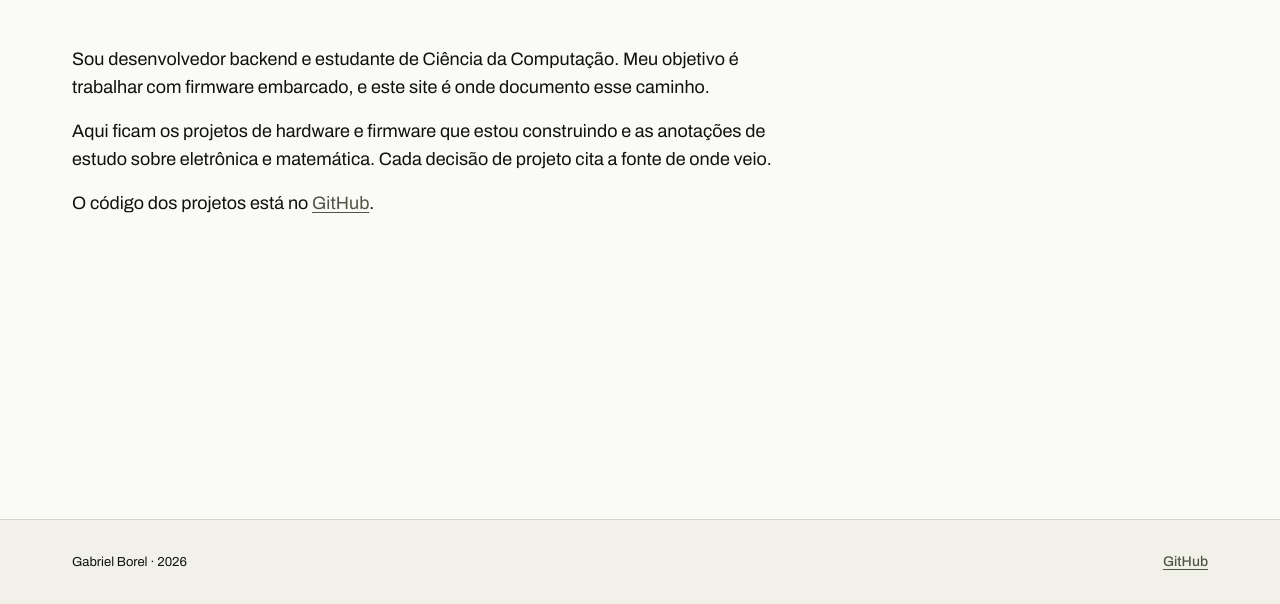
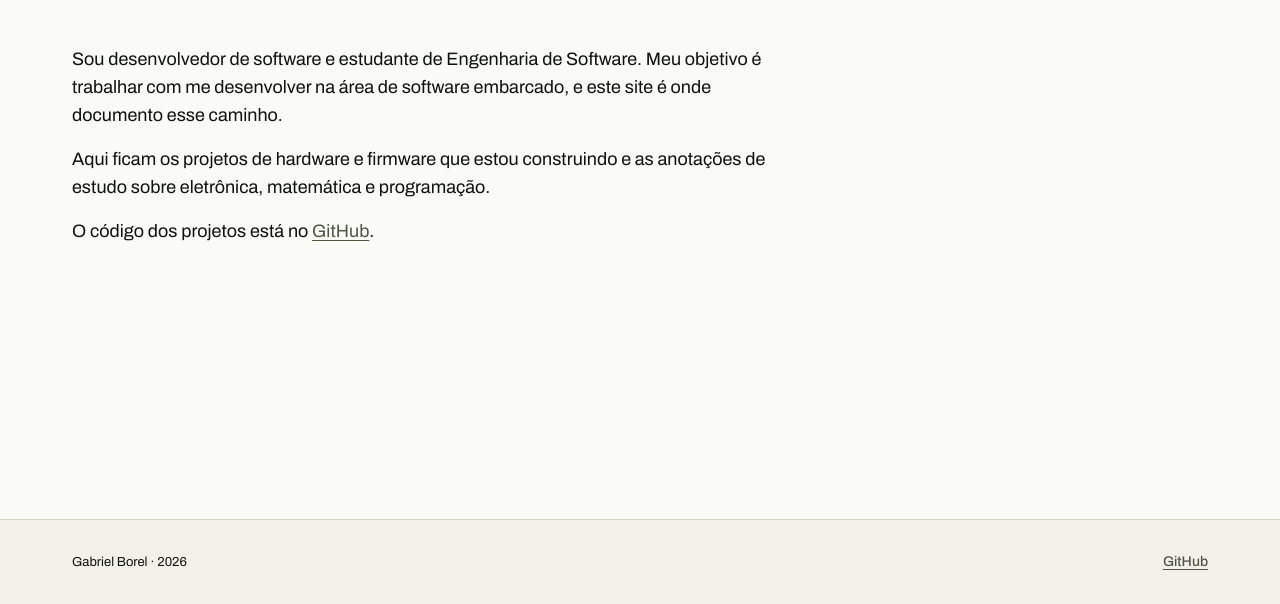
Before and after one commit to gabrielborel/mywebsite, an Astro site: page /sobre in a window 1280 px wide. Shown: the part 196-800 px from the top of the page. Built offline with nearby package versions, Linux system fonts and the light colour scheme; Astro itself is replaced by a stand-in of ours.

Commit message:
(build): some fixes to deploy on cloudflare pages

```diff
--- a/astro.config.mjs
+++ b/astro.config.mjs
@@ -3,7 +3,7 @@ import { defineConfig } from 'astro/config';
 // https://docs.astro.build/en/reference/configuration-reference/
 export default defineConfig({
   // Quando o dominio existir, descomente e troque. Usado em canonical, sitemap e RSS.
-  // site: 'https://seudominio.com',
+  site: 'https://borelgabriel.com',
   markdown: {
     shikiConfig: {
       // Dois temas ao mesmo tempo: o CSS escolhe qual usar (ver global.css).
--- a/src/pages/sobre.astro
+++ b/src/pages/sobre.astro
@@ -11,12 +11,12 @@ import { SITE } from '../config';
     </header>
     <div class="prose" style="margin-top: 0; padding-bottom: var(--space-9);">
       <p>
-        Sou desenvolvedor backend e estudante de Ciência da Computação. Meu objetivo é trabalhar com
-        firmware embarcado, e este site é onde documento esse caminho.
+        Sou desenvolvedor de software e estudante de Engenharia de Software. Meu objetivo é trabalhar com
+        me desenvolver na área de software embarcado, e este site é onde documento esse caminho.
       </p>
       <p>
         Aqui ficam os projetos de hardware e firmware que estou construindo e as anotações de estudo
-        sobre eletrônica e matemática. Cada decisão de projeto cita a fonte de onde veio.
+        sobre eletrônica, matemática e programação.
       </p>
       <p>
         O código dos projetos está no <a href={SITE.github}>GitHub</a>.
```
Also changed, not shown: README.md, public/favicon.svg (deleted), 2 other files.
